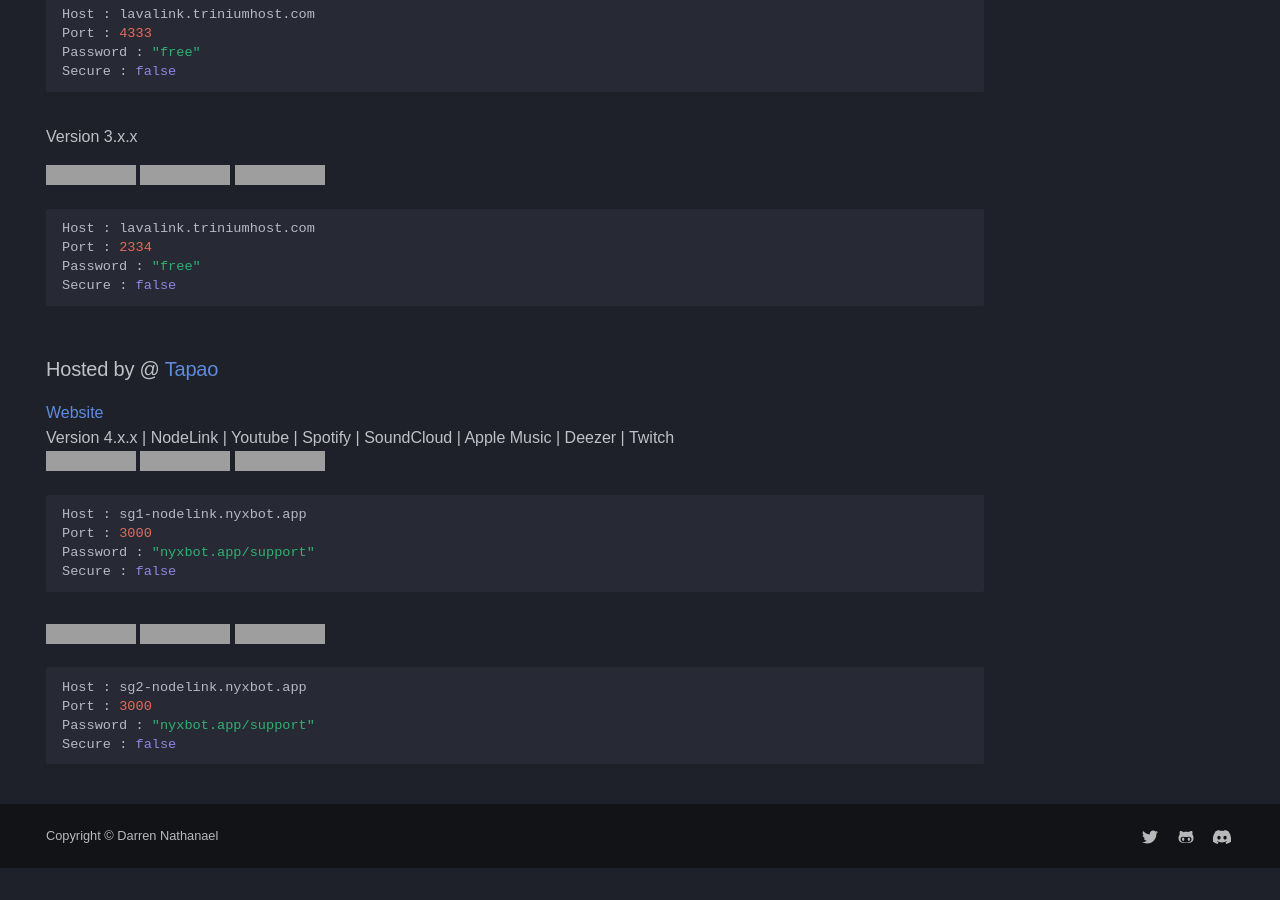
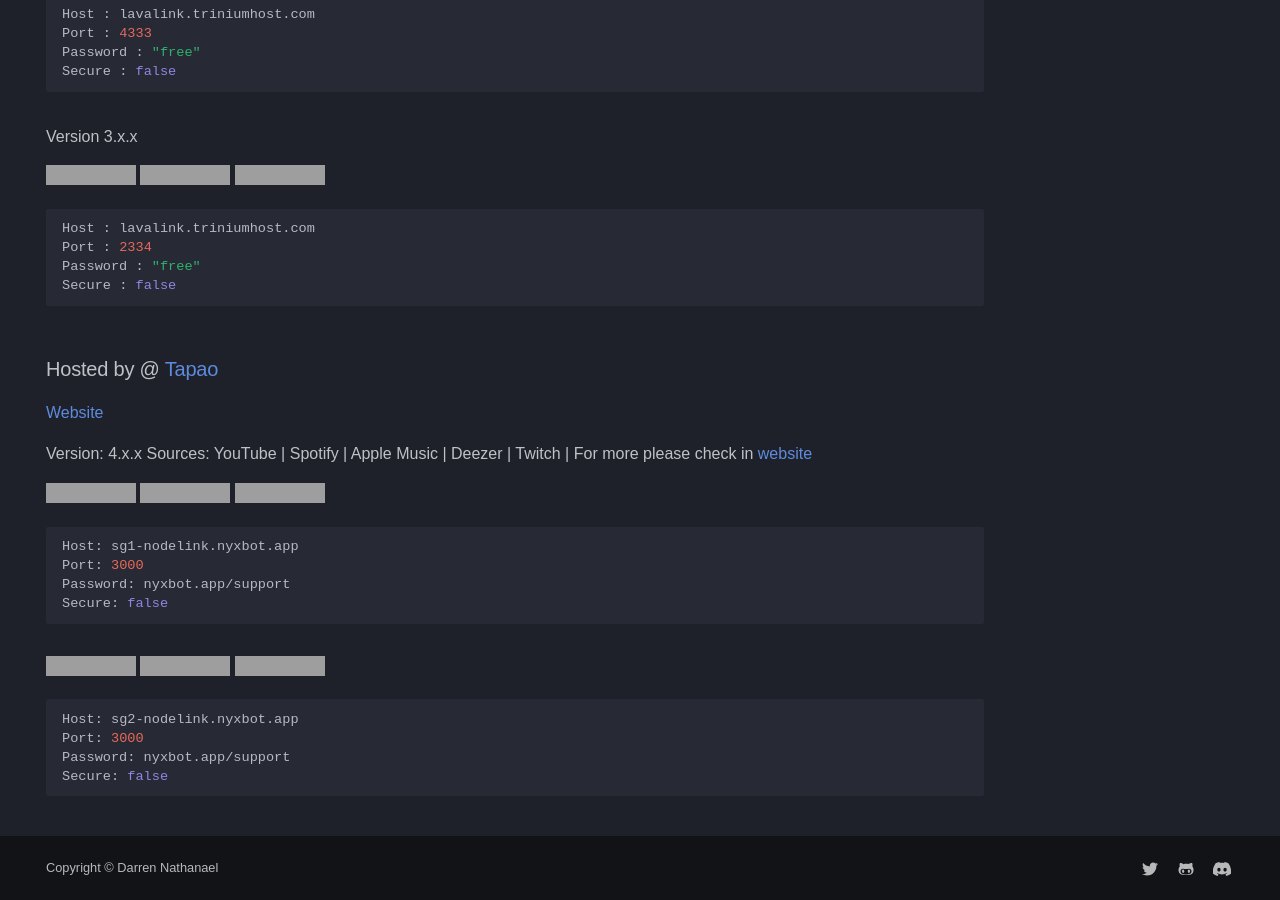
Before and after one commit to DarrenOfficial/lavalink-list, an MkDocs documentation site: the page built from docs/NoSSL/Lavalink-NonSSL.md, in a window 1280 px wide and 900 px high, scrolled down 2589 px, cut to the strip 0-900 px from the top of the window. Built offline with MkDocs 1.6.1 and Material for MkDocs 9.7.7, drawn with Linux system fonts in a browser that asks for light colours; some web fonts are replaced; comment, search, counter and statistics services are not loaded; a style sheet for code colours, icons or effects is not loaded; before the commit the page ends 3457 px from its top, so only the background shows below that; grey boxes are pictures that could not be loaded.

Commit message:
Update Lavalink-NonSSL.md

````diff
--- a/docs/NoSSL/Lavalink-NonSSL.md
+++ b/docs/NoSSL/Lavalink-NonSSL.md
@@ -127,20 +127,23 @@ Secure : false
 ```
 
 ### Hosted by @ [Tapao](https://github.com/Tapao-NonSen)
-[Website](https://tapao.nyxbot.app/free-nodelink) <br />
-Version 4.x.x | NodeLink | Youtube | Spotify | SoundCloud | Apple Music | Deezer | Twitch<br />
-![status](https://lavalink-list-api.ajieblogs.eu.org/sg1-nodelink-nyxbot-app-3000/badge/Status) ![load](https://list-api.ajieblogs.eu.org/sg1-nodelink-nyxbot-app-3000/badge/Load) ![players](https://lavalink-list-api.ajieblogs.eu.org/sg1-nodelink-nyxbot-app-3000/badge/Players)
+[Website](https://tapao.nyxbot.app/free-nodelink)
+
+Version: 4.x.x
+Sources: YouTube | Spotify | Apple Music | Deezer | Twitch | For more please check in [website](https://tapao.nyxbot.app/free-nodelink)
+
+![Status](https://lavalink-list-api.ajieblogs.eu.org/sg1-nodelink-nyxbot-app-3000/badge/Status) ![Load](https://list-api.ajieblogs.eu.org/sg1-nodelink-nyxbot-app-3000/badge/Load) ![Players](https://lavalink-list-api.ajieblogs.eu.org/sg1-nodelink-nyxbot-app-3000/badge/Players)
 ```bash
-Host : sg1-nodelink.nyxbot.app
-Port : 3000
-Password : "nyxbot.app/support"
-Secure : false
+Host: sg1-nodelink.nyxbot.app
+Port: 3000
+Password: nyxbot.app/support
+Secure: false
 ```
 
-![status](https://lavalink-list-api.ajieblogs.eu.org/sg2-nodelink-nyxbot-app-3000/badge/Status) ![load](https://list-api.ajieblogs.eu.org/sg2-nodelink-nyxbot-app-3000/badge/Load) ![players](https://lavalink-list-api.ajieblogs.eu.org/sg2-nodelink-nyxbot-app-3000/badge/Players)
+![Status](https://lavalink-list-api.ajieblogs.eu.org/sg2-nodelink-nyxbot-app-3000/badge/Status) ![Load](https://list-api.ajieblogs.eu.org/sg2-nodelink-nyxbot-app-3000/badge/Load) ![Players](https://lavalink-list-api.ajieblogs.eu.org/sg2-nodelink-nyxbot-app-3000/badge/Players)
 ```bash
-Host : sg2-nodelink.nyxbot.app
-Port : 3000
-Password : "nyxbot.app/support"
-Secure : false
+Host: sg2-nodelink.nyxbot.app
+Port: 3000
+Password: nyxbot.app/support
+Secure: false
 ```
````
